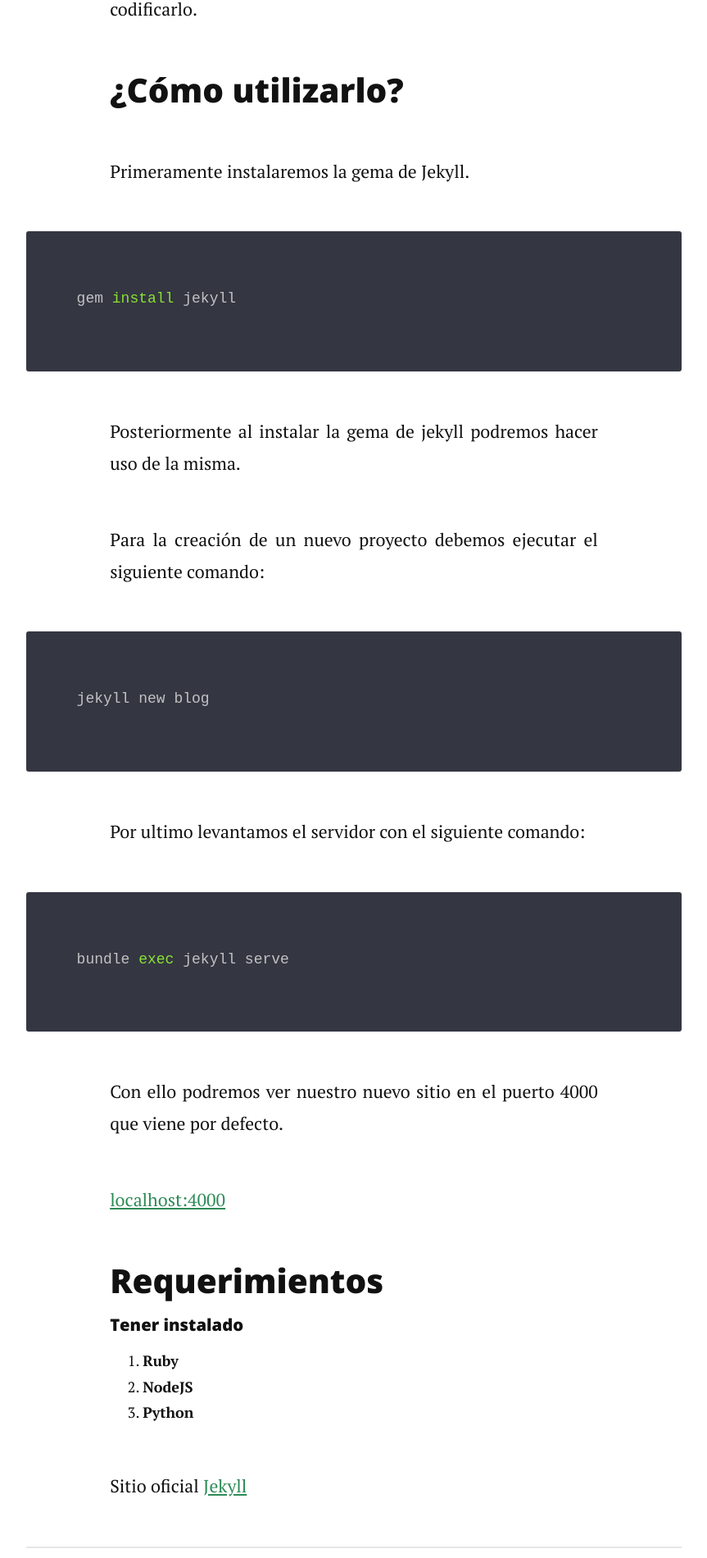
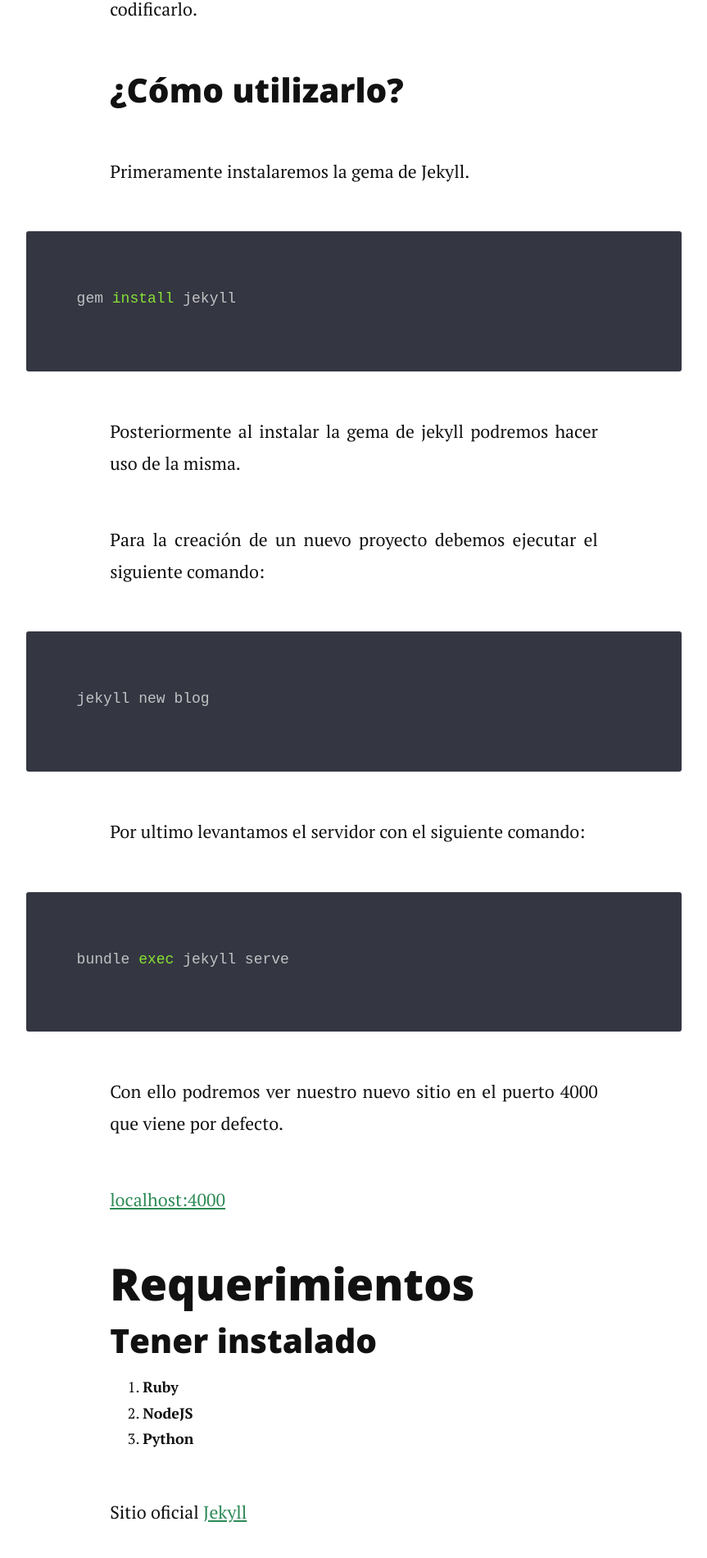
Before and after one commit to Freivincampbell/freivincampbell.github.io, a Jekyll site: the page built from _posts/2016-09-06-Jekyll.md, in a window 1280 px wide. Shown: the part 1982-3882 px from the top of the page at 82% size, without its empty margins (208-1071 px from the left). Built offline with Jekyll 4.4.1, drawn with Linux system fonts in a browser that asks for light colours; nearby versions of some CDN libraries; comment, search, counter and statistics services are not loaded; grey boxes are pictures that could not be loaded.

```diff
--- a/_posts/2016-09-06-Jekyll.md
+++ b/_posts/2016-09-06-Jekyll.md
@@ -44,9 +44,9 @@ comments: true
 
 >[localhost:4000](http://localhost:4000/)
 
-## Requerimientos
+# Requerimientos
 
-#### Tener instalado
+## Tener instalado
 
 1. **Ruby**
 2. **NodeJS**
```
